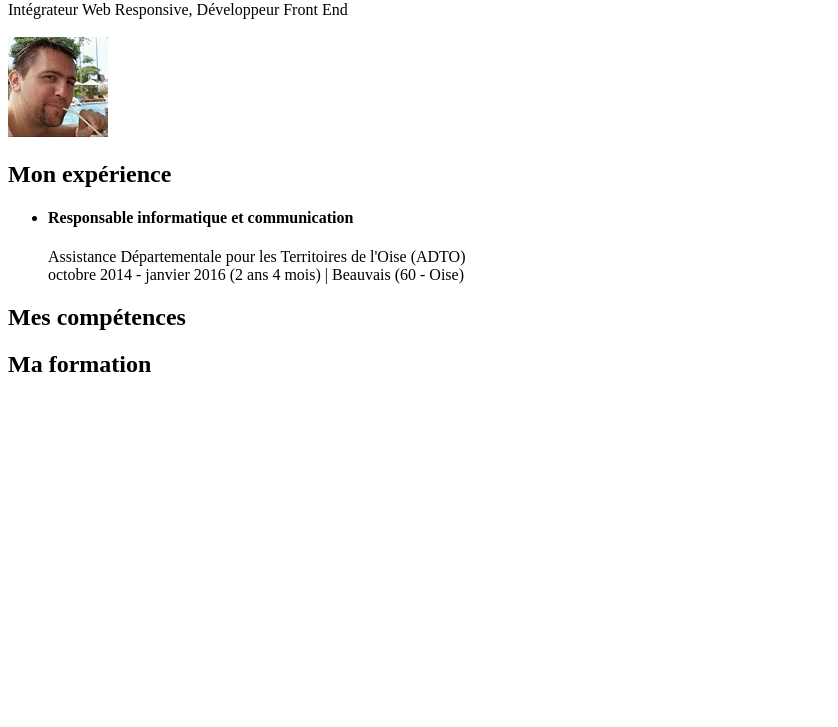
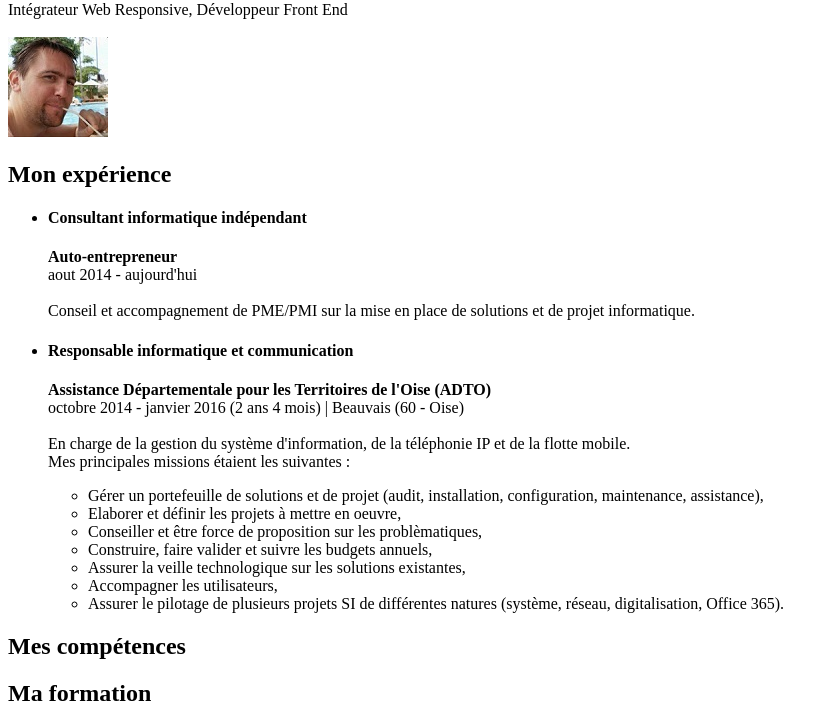
Before and after one commit to Cedruyne/cedruyne_old, a plain HTML site: page index.html in a window 1280 px wide. Shown: the part 79-806 px from the top of the page, without its empty margins (0-838 px from the left). Drawn offline with Linux system fonts and the light colour scheme.

Commit message:
update index.htlm

```diff
--- a/index.html
+++ b/index.html
@@ -14,10 +14,29 @@
 
     <h2>Mon expérience</h2>
     <ul>
+        <li>
+    		<h4>Consultant informatique indépendant</h4>
+    		<p><strong>Auto-entrepreneur</strong><br />
+    		aout 2014 - aujourd'hui <br /><br />
+            Conseil et accompagnement de PME/PMI sur la mise en place de solutions et de projet informatique.
+            </p>
+    	</li>
     	<li>
     		<h4>Responsable informatique et communication</h4>
-    		<p>Assistance Départementale pour les Territoires de l'Oise (ADTO) <br />
-    		octobre 2014 - janvier 2016 (2 ans 4 mois) | Beauvais (60 - Oise)</p>
+    		<p><strong>Assistance Départementale pour les Territoires de l'Oise (ADTO)</strong><br />
+    		octobre 2014 - janvier 2016 (2 ans 4 mois) | Beauvais (60 - Oise)<br /><br />
+            En charge de la gestion du système d'information, de la téléphonie IP et de la flotte mobile.<br />
+            Mes principales missions étaient les suivantes :
+            </p>
+            <ul>
+                <li>Gérer un portefeuille de solutions et de projet (audit, installation, configuration, maintenance, assistance),</li>
+                <li>Elaborer et définir les projets à mettre en oeuvre,</li>
+                <li>Conseiller et être force de proposition sur les problèmatiques,</li>
+                <li>Construire, faire valider et suivre les budgets annuels,</li>
+                <li>Assurer la veille technologique sur les solutions existantes,</li>
+                <li>Accompagner les utilisateurs,</li>
+                <li>Assurer le pilotage de plusieurs projets SI de différentes natures (système, réseau, digitalisation, Office 365).</li>
+            </ul>
     	</li>
     </ul>
 
```
